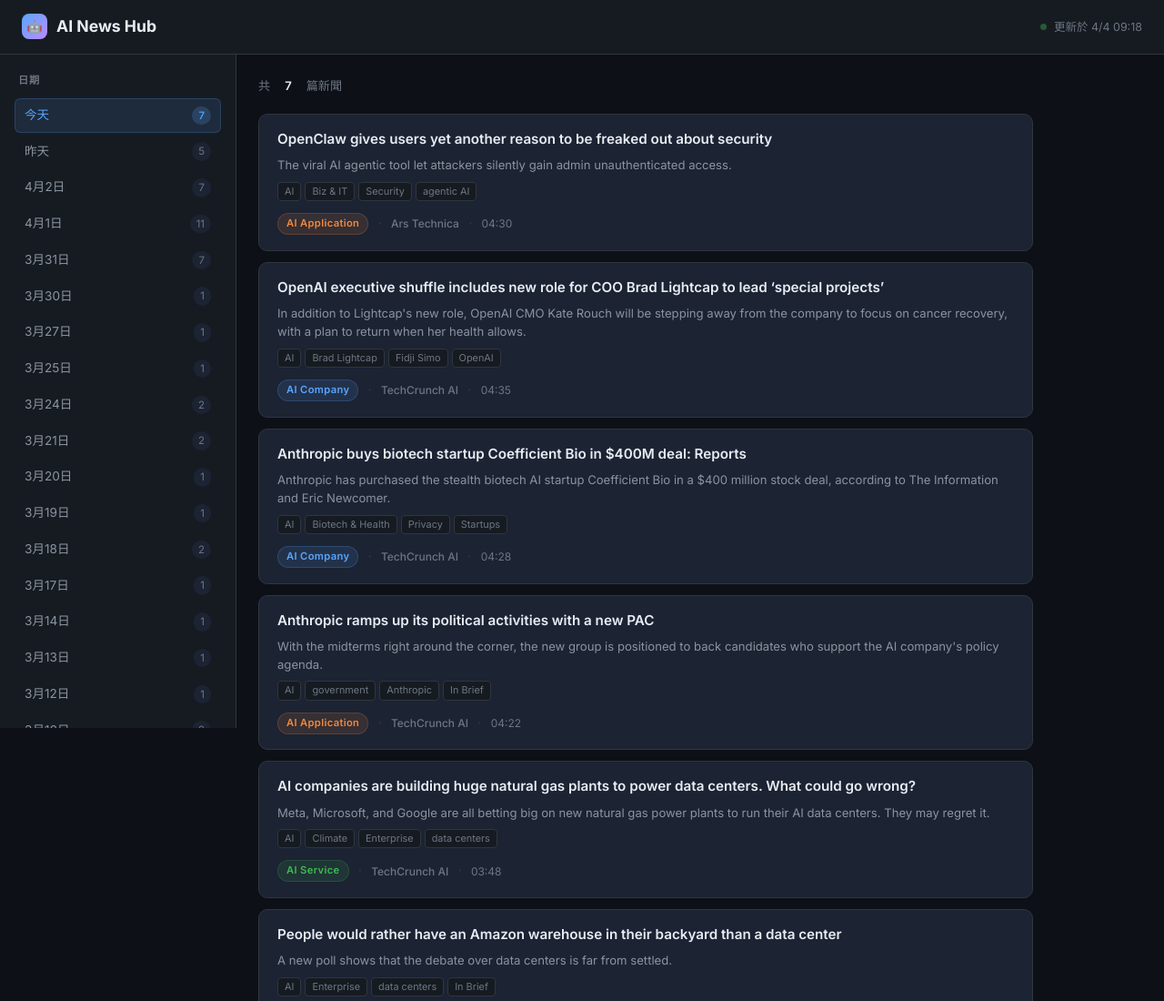
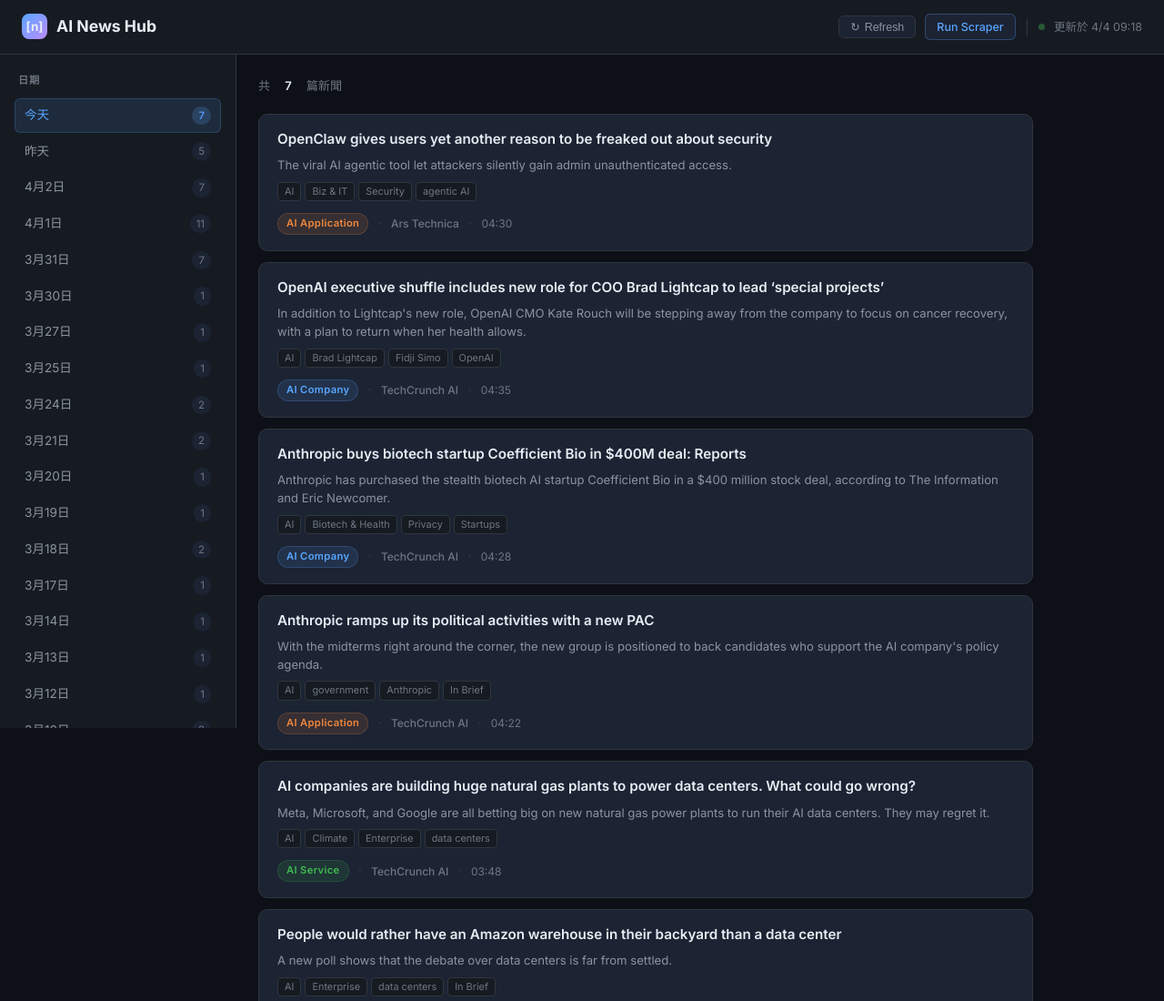
Before and after one commit to akirajnnjr/ai-news, a plain HTML site: page index.html in a window 1280 px wide. Shown: the top 1100 px of the page at 91% size. Drawn offline with Linux system fonts and the light colour scheme.

Commit message:
feat: add Refresh and Run Scraper buttons to header

```diff
--- a/assets/app.js
+++ b/assets/app.js
@@ -211,6 +211,36 @@
   renderNewsList();
 }
 
+async function refreshNews() {
+  const btn = document.getElementById('refresh-btn');
+  const icon = document.getElementById('refresh-icon');
+  if (btn.disabled) return;
+
+  btn.disabled = true;
+  icon.style.display = 'inline-block';
+  icon.style.animation = 'spin 0.8s linear infinite';
+
+  try {
+    const res = await fetch(NEWS_URL + '?t=' + Date.now());
+    if (!res.ok) throw new Error('HTTP ' + res.status);
+    const data = await res.json();
+    state.allNews = data.news || [];
+    state.lastUpdated = data.last_updated || '';
+
+    const dates = getUniqueDates();
+    // 保持選中的日期，若不存在則回到最新
+    if (!dates.includes(state.selectedDate)) {
+      state.selectedDate = dates[0] || getTodayStr();
+    }
+    renderAll();
+  } catch (err) {
+    console.error('Refresh failed:', err);
+  } finally {
+    btn.disabled = false;
+    icon.style.animation = '';
+  }
+}
+
 
 // ============================
 // Start
--- a/assets/style.css
+++ b/assets/style.css
@@ -98,7 +98,52 @@
   color: var(--text-muted);
   display: flex;
   align-items: center;
-  gap: 8px;
+  gap: 10px;
+}
+
+.header-btn {
+  font-size: 0.78rem;
+  font-weight: 500;
+  color: var(--text-secondary);
+  background: var(--bg-card);
+  border: 1px solid var(--border);
+  border-radius: var(--radius-sm);
+  padding: 4px 12px;
+  cursor: pointer;
+  text-decoration: none;
+  transition: color var(--transition), border-color var(--transition), background var(--transition);
+  display: flex;
+  align-items: center;
+  gap: 5px;
+  white-space: nowrap;
+}
+
+.header-btn:hover {
+  color: var(--text-primary);
+  border-color: var(--border-bright);
+  background: var(--bg-hover);
+}
+
+.header-btn:disabled {
+  opacity: 0.5;
+  cursor: not-allowed;
+}
+
+.header-btn-outline {
+  border-color: rgba(88, 166, 255, 0.3);
+  color: var(--accent-blue);
+}
+
+.header-btn-outline:hover {
+  background: rgba(88, 166, 255, 0.1);
+  border-color: var(--accent-blue);
+  color: var(--accent-blue);
+}
+
+.header-sep {
+  color: var(--border);
+  font-size: 1rem;
+  line-height: 1;
 }
 
 .status-dot {
--- a/index.html
+++ b/index.html
@@ -1,5 +1,6 @@
 <!DOCTYPE html>
 <html lang="zh-TW">
+
 <head>
   <meta charset="UTF-8">
   <meta name="viewport" content="width=device-width, initial-scale=1.0">
@@ -7,6 +8,7 @@
   <meta name="description" content="每日自動聚合 AI 最新新聞，分類涵蓋 LLM、AI 公司、AI 服務及 AI 技術應用。">
   <link rel="stylesheet" href="assets/style.css">
 </head>
+
 <body>
 
   <div class="app-wrapper">
@@ -14,12 +16,21 @@
     <!-- Header -->
     <header class="header">
       <a class="header-logo" href="#">
-      <span class="logo-icon">🤖</span>
+        <span class="logo-icon"> [n] </span>
         AI News Hub
       </a>
       <div class="header-meta">
+        <button class="header-btn" id="refresh-btn" onclick="refreshNews()" title="重新載入 news.json">
+          <span id="refresh-icon">&#8635;</span> Refresh
+        </button>
+        <a class="header-btn header-btn-outline"
+           href="https://github.com/akirajnnjr/ai-news/actions/workflows/update_news.yml"
+           target="_blank" rel="noopener" title="前往 GitHub Actions 手動觸發爬蟲">
+          Run Scraper
+        </a>
+        <span class="header-sep">|</span>
         <span class="status-dot"></span>
-      <span id="last-updated">載入中...</span>
+        <span id="last-updated">Loading...</span>
       </div>
     </header>
 
@@ -73,4 +84,5 @@
 
   <script src="assets/app.js"></script>
 </body>
+
 </html>
```
Lines whose indentation alone changed are shown as unchanged.
